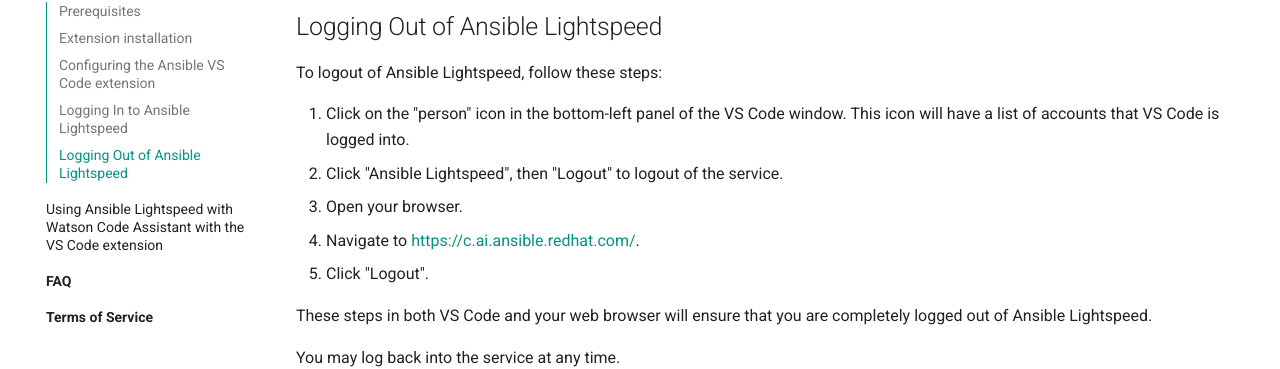
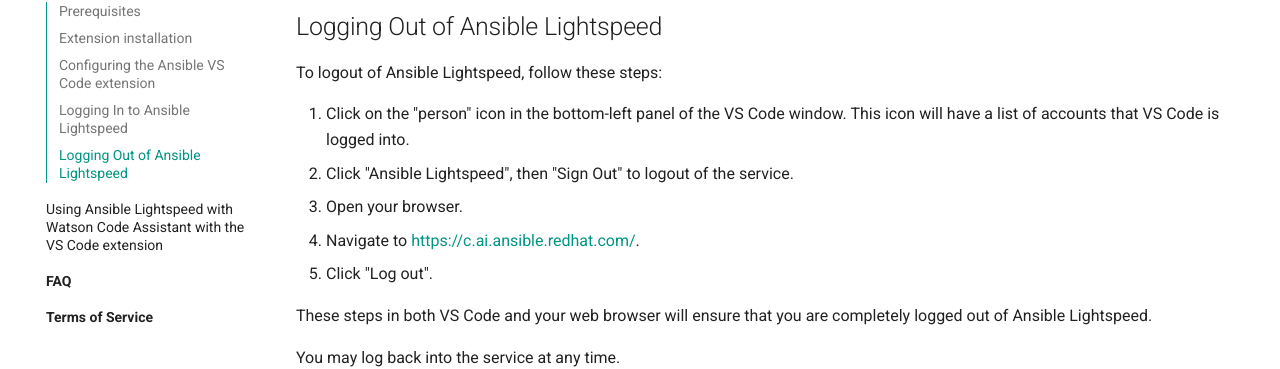
Before and after one commit to ansible/ansible-lightspeed, an MkDocs documentation site: the page built from docs/vscode_guide/installing_vs.md, in a window 1280 px wide and 900 px high, scrolled down 1278 px. Shown: the part 367-736 px from the top of the window. Built offline with MkDocs 1.6.1 and Material for MkDocs 9.7.7, drawn with Linux system fonts in a browser that asks for light colours; comment, search, counter and statistics services are not loaded.

Commit message:
Spelling and grammar corrections

```diff
--- a/docs/vscode_guide/installing_vs.md
+++ b/docs/vscode_guide/installing_vs.md
@@ -58,10 +58,10 @@ To configure the Ansible VS Code extension for Ansible Lightspeed with Watson Co
 To logout of Ansible Lightspeed, follow these steps:
 
 1. Click on the "person" icon in the bottom-left panel of the VS Code window.  This icon will have a list of accounts that VS Code is logged into.
-2. Click "Ansible Lightspeed", then "Logout" to logout of the service.
+2. Click "Ansible Lightspeed", then "Sign Out" to logout of the service.
 3. Open your browser.
 4. Navigate to [https://c.ai.ansible.redhat.com/][base-path].
-5. Click "Logout".
+5. Click "Log out".
 
 These steps in both VS Code and your web browser will ensure that you are completely logged out of Ansible Lightspeed.
 
```
Also changed, not shown: docs/introduction.md (+1 -1 lines).
